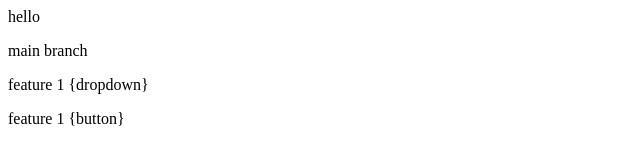
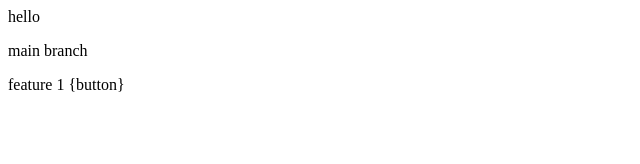
Before and after one commit to Riya432/localrepo, a plain HTML site: page index.html in a window 1280 px wide. Shown: the whole page, without its empty margins (0-640 px from the left). Drawn offline with Linux system fonts and the light colour scheme.

Commit message:
remove dropdown

```diff
--- a/index.html
+++ b/index.html
@@ -2,6 +2,5 @@
     <P>hello </P>
     <p>main branch</p>
 
-    <p>feature 1 {dropdown}</p>
 
     <p>feature 1 {button}</p>
```
